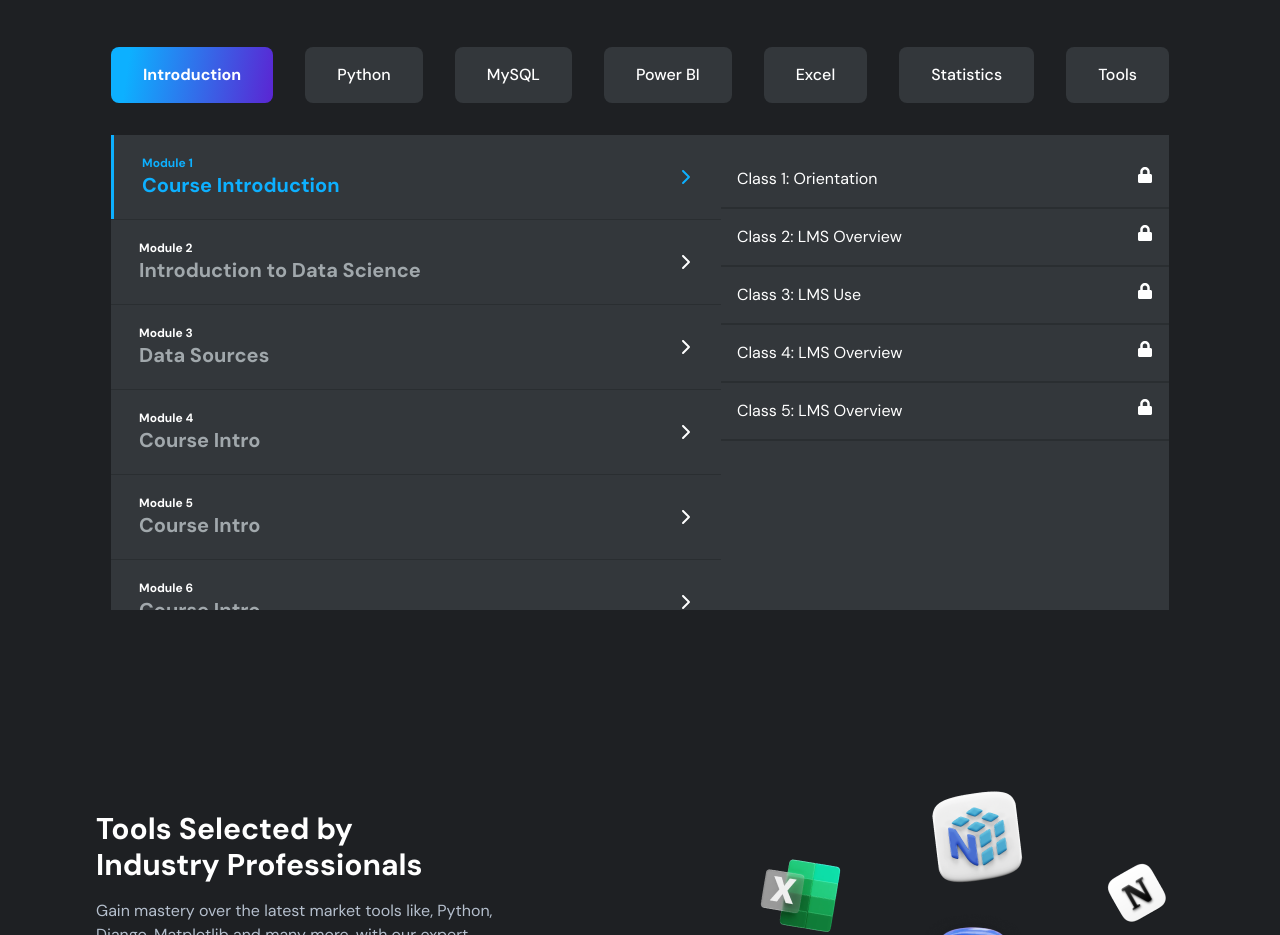
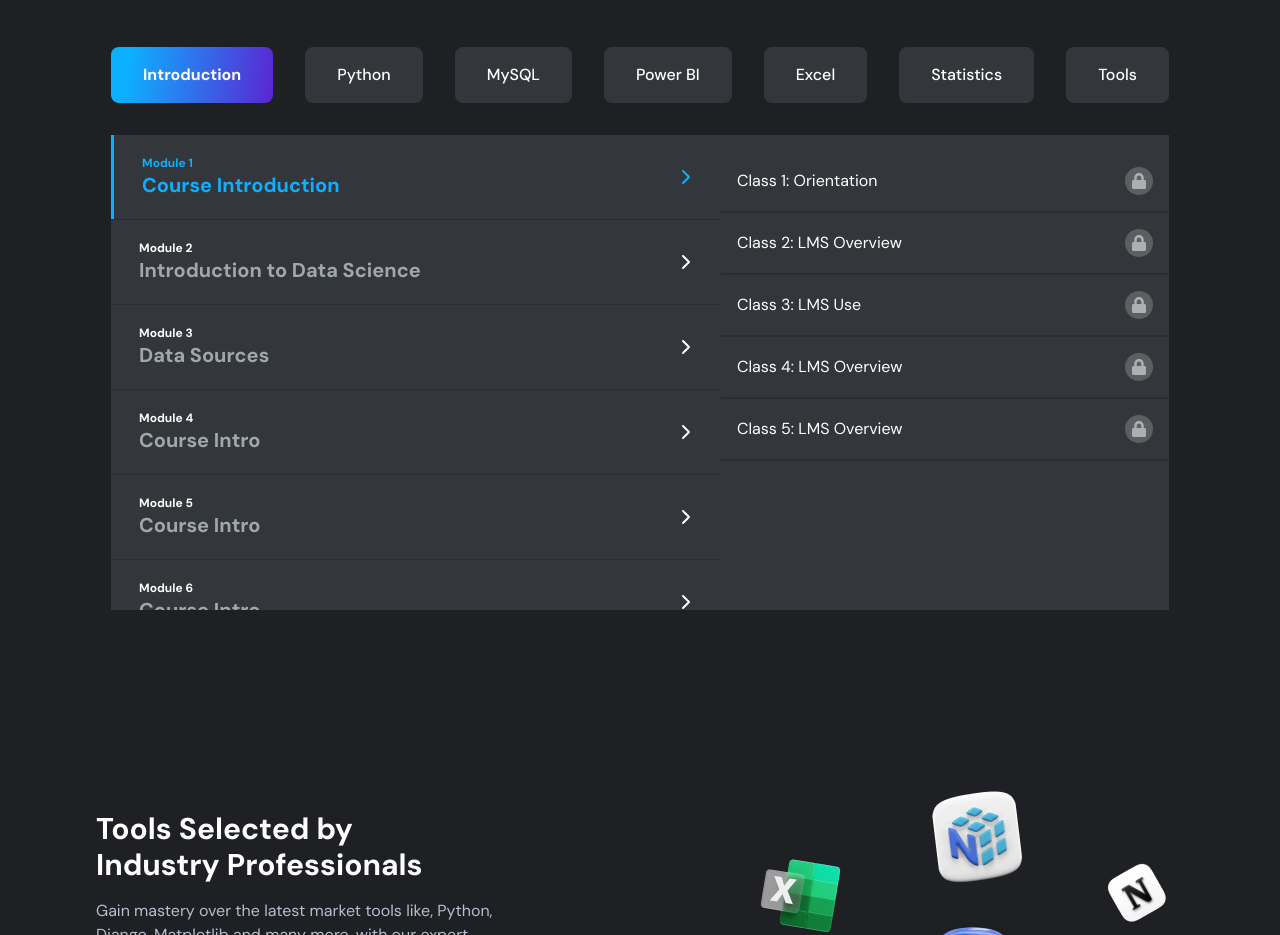
Before and after one commit to senbo1/madridsoftware, a React (Vite) app: page / in a window 1280 px wide. Shown: the part 2360-3295 px from the top of the page. Built offline with nearby package versions, Linux system fonts and the light colour scheme; a web font is replaced by a local one.

Commit message:
Completed Curriculum Section

```diff
--- a/src/components/Curriculum.tsx
+++ b/src/components/Curriculum.tsx
@@ -16,25 +16,26 @@ enum Section {
 interface Module {
   id: number;
   title: string;
+  classes: string[];
 }
 
-const modules: Module[] = [
-  { id: 1, title: 'Course Introduction' },
-  { id: 2, title: 'Introduction to Data Science' },
-  { id: 3, title: 'Data Sources' },
-  { id: 4, title: 'Course Intro' },
-  { id: 5, title: 'Course Intro' },
-  { id: 6, title: 'Course Intro' },
-  { id: 7, title: 'Course Intro' },
-  { id: 8, title: 'Course Intro' },
-];
-
-const classes = [
+const testclasses = [
   'Class 1: Orientation',
   'Class 2: LMS Overview',
   'Class 3: LMS Use',
   'Class 4: LMS Overview',
   'Class 5: LMS Overview',
+];
+
+const modules: Module[] = [
+  { id: 1, title: 'Course Introduction', classes: testclasses },
+  { id: 2, title: 'Introduction to Data Science', classes: testclasses },
+  { id: 3, title: 'Data Sources', classes: testclasses },
+  { id: 4, title: 'Course Intro', classes: testclasses },
+  { id: 5, title: 'Course Intro', classes: testclasses },
+  { id: 6, title: 'Course Intro', classes: testclasses },
+  { id: 7, title: 'Course Intro', classes: testclasses },
+  { id: 8, title: 'Course Intro', classes: testclasses },
 ];
 
 const Curriculum: FC = () => {
@@ -72,14 +73,18 @@ const Curriculum: FC = () => {
     return buttons;
   };
 
-  const renderModules = () => {
-    return modules.map((mod) => (
+  const renderModules = (modules: Module[]) => {
+    return (
+      <div className="flex">
+        <ul className="max-w-2xl w-full max-h-[475px] overflow-scroll overflow-x-hidden scrollbar">
+          {modules.map((mod) => (
             <li
               key={mod.id}
               className={cn(
                 'flex items-center justify-between px-7 py-5 border-bottom',
                 {
-            'text-blue border-l-[3px] border-blue': activeModule.id === mod.id,
+                  'text-blue border-l-[3px] border-blue':
+                    activeModule.id === mod.id,
                 }
               )}
               onClick={() => setActiveModule(mod)}
@@ -96,7 +101,24 @@ const Curriculum: FC = () => {
               </div>
               <FaChevronRight />
             </li>
-    ));
+          ))}
+        </ul>
+        <ul className="max-w-md w-full pt-4">
+          {activeModule.classes.map((cls) => (
+            <li
+              className={cn(
+                'flex justify-between items-center text-white w-full p-4 border-b-2 border-[#2A2E31]'
+              )}
+            >
+              {cls}
+              <div className="bg-white/20 rounded-full p-1.5">
+                <FaLock className="fill-white/50" />
+              </div>
+            </li>
+          ))}
+        </ul>
+      </div>
+    );
   };
 
   return (
@@ -107,83 +129,61 @@ const Curriculum: FC = () => {
       <h2 className="text-[32px] font-bold">Curriculum Overview</h2>
 
       <div className="flex flex-col gap-8">
-        <div className="flex gap-8">{renderButtons()}</div>
+        <div className="flex flex-col lg:flex-row gap-8">{renderButtons()}</div>
         <div
           className={cn('hidden bg-[#33373B]', {
-            flex: activeTab === Section.Introduction,
+            block: activeTab === Section.Introduction,
           })}
         >
-          <ul className="max-w-2xl w-full max-h-[475px] overflow-scroll overflow-x-hidden scrollbar">
-            {renderModules()}
-          </ul>
-          <ul className='max-w-md w-full pt-4'>
-            {classes.map((cls) => (
-              <li className="text-white flex justify-between w-full p-4 border-b-2 border-[#2A2E31]">
-                {cls}
-                <FaLock />
-              </li>
-            ))}
-          </ul>
+          {renderModules(modules)}
         </div>
 
         <div
           className={cn('hidden bg-[#33373B]', {
-            flex: activeTab === Section.Python,
+            block: activeTab === Section.Python,
           })}
         >
-          <ul className="max-w-2xl w-full max-h-[475px] overflow-scroll">
-            {renderModules()}
-          </ul>
+          {renderModules(modules)}
         </div>
 
         <div
           className={cn('hidden bg-[#33373B]', {
-            flex: activeTab === Section.MySQL,
+            block: activeTab === Section.MySQL,
           })}
         >
-          <ul className="max-w-2xl w-full max-h-[475px] overflow-scroll">
-            {renderModules()}
-          </ul>
+          {renderModules(modules)}
         </div>
 
         <div
           className={cn('hidden bg-[#33373B]', {
-            flex: activeTab === Section.PowerBI,
+            block: activeTab === Section.PowerBI,
           })}
         >
-          <ul className="max-w-2xl w-full max-h-[475px] overflow-scroll">
-            {renderModules()}
-          </ul>
+          {renderModules(modules)}
         </div>
 
         <div
           className={cn('hidden bg-[#33373B]', {
-            flex: activeTab === Section.Excel,
+            block: activeTab === Section.Excel,
           })}
         >
-          <ul className="max-w-2xl w-full max-h-[475px] overflow-scroll">
-            {renderModules()}
-          </ul>
+          {renderModules(modules)}
         </div>
 
         <div
           className={cn('hidden bg-[#33373B]', {
-            flex: activeTab === Section.Statistics,
+            block: activeTab === Section.Statistics,
           })}
         >
-          <ul className="max-w-2xl w-full max-h-[475px] overflow-scroll">
-            {renderModules()}
-          </ul>
+          {renderModules(modules)}
         </div>
 
         <div
           className={cn('hidden bg-[#33373B]', {
-            flex: activeTab === Section.Tools,
+            block: activeTab === Section.Tools,
           })}
         >
-          <ul className="max-w-2xl w-full max-h-[475px] overflow-scroll">
-            {renderModules()}
-          </ul>
+          {renderModules(modules)}
         </div>
       </div>
     </section>
--- a/src/index.css
+++ b/src/index.css
@@ -85,7 +85,7 @@
   }
 
   .scrollbar::-webkit-scrollbar-track {
-    @apply bg-transparent;
+    @apply bg-neutral-700
   }
 
   .scrollbar::-webkit-scrollbar-thumb {
@@ -96,10 +96,9 @@
     @apply bg-gray-700 rounded-full;
   }
 
-  /* For Firefox */
   .scrollbar {
     scrollbar-width: thin;
-    scrollbar-color: theme('colors.gray.500') transparent;
+    scrollbar-color: theme('colors.gray.500') #3f3f46;
   }
 }
 
```
Lines whose indentation alone changed are shown as unchanged.
